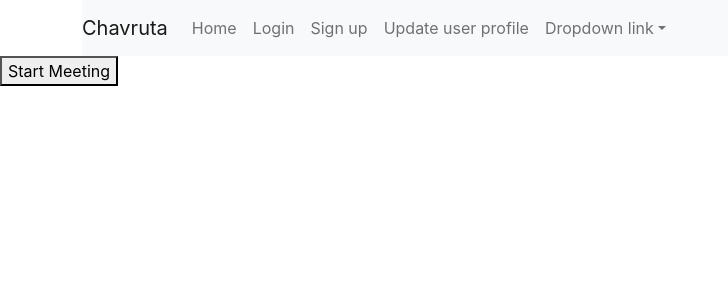
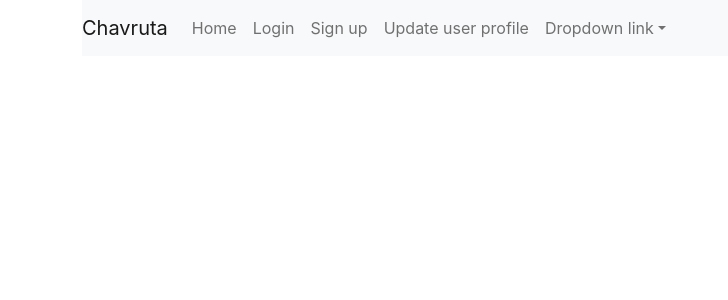
Before and after one commit to RivkyShachar/react-chavruta, a React (Create React App) app: page / in a window 1280 px wide. Shown: the top 300 px of the page, without its empty margins (0-728 px from the left). Built offline with nearby package versions, Linux system fonts and the light colour scheme.

Commit message:
app zoom delete

```diff
--- a/src/App.js
+++ b/src/App.js
@@ -5,16 +5,16 @@ import './App.css';
 
 function App() {
 
-  const zoomMeetingLink = "https://us05web.zoom.us/j/88204599411?pwd=XS2IfztdSXPYYVNi288qLM8hKVQTqt.1";
+  // const zoomMeetingLink = "https://us05web.zoom.us/j/88204599411?pwd=XS2IfztdSXPYYVNi288qLM8hKVQTqt.1";
 
-  const startMeeting = () => {
-    window.open(zoomMeetingLink);
-  }
+  // const startMeeting = () => {
+  //   window.open(zoomMeetingLink);
+  // }
 
   return (
     <Provider store={myStore}>
       <AppRoutes />
-      <button onClick={startMeeting}>Start Meeting</button>
+      {/* <button onClick={startMeeting}>Start Meeting</button> */}
     </Provider>
   );
 }
```
